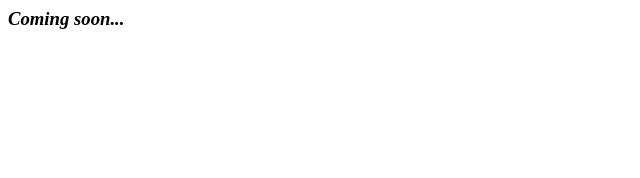
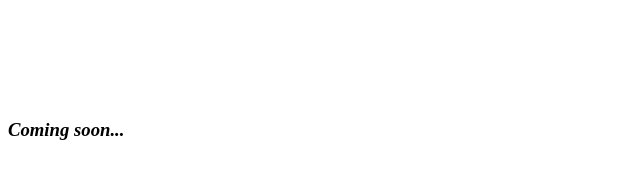
Before and after one commit to greentin-repo/mpscwala, a plain HTML site: page index.html in a window 1280 px wide. Shown: the whole page, without its empty margins (0-640 px from the left). Drawn offline with Linux system fonts and the light colour scheme.

Commit message:
cosmetic change

```diff
--- a/index.html
+++ b/index.html
@@ -3,7 +3,7 @@
 	<title></title>
 </head>
 <body>
-<div style="margin:0 auto; top:100px;">
+<div style="position:absolute;margin:0 auto; top:100px;">
 <h3><i>Coming soon...</i></h3>
 </div>
 </body>
```
